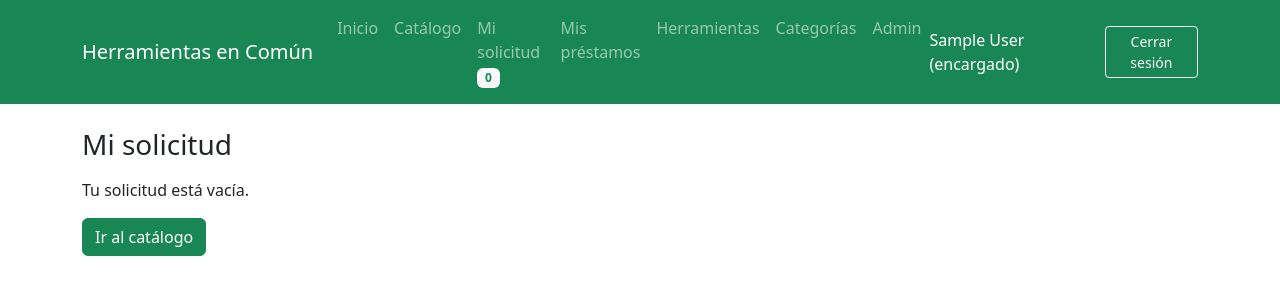
After one commit to nespinoza967/Formativa, a Django app: page /solicitud/ in a window 1280 px wide. The commit adds this page. Shown: the top 300 px of the page. Run offline with Django 5.2, Linux system fonts and the light colour scheme; the visitor is signed in with stand-in values (Sample User, id 1).

Commit message:
Punto 5: solicitud de prestamo con sesiones

```diff
--- a/herramientas_comun/settings.py
+++ b/herramientas_comun/settings.py
@@ -56,6 +56,7 @@ TEMPLATES = [
                 'django.template.context_processors.request',
                 'django.contrib.auth.context_processors.auth',
                 'django.contrib.messages.context_processors.messages',
+                'prestamos.context_processors.solicitud',
             ],
         },
     },
--- /dev/null
+++ b/prestamos/context_processors.py
@@ -0,0 +1,3 @@
+def solicitud(request):
+    """Deja disponible en todos los templates cuántas herramientas tiene la solicitud."""
+    return {'solicitud_count': len(request.session.get('solicitud', []))}
--- a/prestamos/templates/prestamos/base.html
+++ b/prestamos/templates/prestamos/base.html
@@ -13,6 +13,12 @@
             {% if user.is_authenticated %}
             <ul class="navbar-nav me-auto">
                 <li class="nav-item"><a class="nav-link" href="{% url 'inicio' %}">Inicio</a></li>
+                <li class="nav-item"><a class="nav-link" href="{% url 'catalogo' %}">Catálogo</a></li>
+                <li class="nav-item">
+                    <a class="nav-link" href="{% url 'ver_solicitud' %}">Mi solicitud
+                        <span class="badge bg-light text-success">{{ solicitud_count }}</span></a>
+                </li>
+                <li class="nav-item"><a class="nav-link" href="{% url 'mis_prestamos' %}">Mis préstamos</a></li>
                 {% if user.is_staff %}
                 <li class="nav-item"><a class="nav-link" href="{% url 'herramienta_list' %}">Herramientas</a></li>
                 <li class="nav-item"><a class="nav-link" href="{% url 'categoria_list' %}">Categorías</a></li>
--- /dev/null
+++ b/prestamos/templates/prestamos/solicitud.html
@@ -0,0 +1,37 @@
+{% extends 'prestamos/base.html' %}
+
+{% block title %}Mi solicitud{% endblock %}
+
+{% block content %}
+<h1 class="h3 mb-3">Mi solicitud</h1>
+{% if herramientas %}
+<table class="table align-middle">
+    <thead><tr><th>Código</th><th>Nombre</th><th>Categoría</th><th>Estado</th><th></th></tr></thead>
+    <tbody>
+        {% for h in herramientas %}
+        <tr>
+            <td>{{ h.codigo }}</td>
+            <td>{{ h.nombre }}</td>
+            <td>{{ h.categoria }}</td>
+            <td>{{ h.get_estado_display }}</td>
+            <td class="text-end">
+                <form method="post" action="{% url 'quitar_solicitud' h.id %}" class="m-0">
+                    {% csrf_token %}
+                    <button type="submit" class="btn btn-sm btn-outline-danger">Quitar</button>
+                </form>
+            </td>
+        </tr>
+        {% endfor %}
+    </tbody>
+</table>
+<p class="text-muted">Al confirmar, cada herramienta queda como préstamo <strong>Pendiente</strong> con devolución esperada a 7 días.</p>
+<form method="post" action="{% url 'confirmar_solicitud' %}">
+    {% csrf_token %}
+    <button type="submit" class="btn btn-success">Confirmar solicitud</button>
+    <a href="{% url 'catalogo' %}" class="btn btn-outline-secondary">Seguir agregando</a>
+</form>
+{% else %}
+<p>Tu solicitud está vacía.</p>
+<a href="{% url 'catalogo' %}" class="btn btn-success">Ir al catálogo</a>
+{% endif %}
+{% endblock %}
--- a/prestamos/urls.py
+++ b/prestamos/urls.py
@@ -18,4 +18,14 @@ urlpatterns = [
     path('categorias/nueva/', views.categoria_create, name='categoria_create'),
     path('categorias/<int:pk>/editar/', views.categoria_update, name='categoria_update'),
     path('categorias/<int:pk>/eliminar/', views.categoria_delete, name='categoria_delete'),
+
+    # Solicitud de préstamo (sesión)
+    path('catalogo/', views.catalogo, name='catalogo'),
+    path('solicitud/', views.ver_solicitud, name='ver_solicitud'),
+    path('solicitud/agregar/<int:id>/', views.agregar_solicitud, name='agregar_solicitud'),
+    path('solicitud/quitar/<int:id>/', views.quitar_solicitud, name='quitar_solicitud'),
+    path('solicitud/confirmar/', views.confirmar_solicitud, name='confirmar_solicitud'),
+
+    # Préstamos
+    path('mis-prestamos/', views.mis_prestamos, name='mis_prestamos'),
 ]
--- a/prestamos/views.py
+++ b/prestamos/views.py
@@ -1,10 +1,15 @@
+from datetime import timedelta
+
 from django.contrib import messages
 from django.contrib.auth.decorators import login_required
+from django.db import transaction
 from django.db.models import ProtectedError
 from django.shortcuts import get_object_or_404, redirect, render
+from django.utils import timezone
+from django.views.decorators.http import require_POST
 
 from .forms import CategoriaForm, HerramientaForm
-from .models import Categoria, Herramienta
+from .models import Categoria, Herramienta, Prestamo
 from .permisos import encargado_required
 
 
@@ -128,3 +133,104 @@ def categoria_delete(request, pk):
     return render(request, 'prestamos/confirmar_eliminar.html', {
         'objeto': categoria, 'tipo': 'la categoría', 'cancelar_url': 'categoria_list',
     })
+
+
+# ---------- Solicitud de préstamo (carrito en la sesión) ----------
+
+MAX_SOLICITUD = 3
+DIAS_PRESTAMO = 7
+
+
+def herramientas_prestables():
+    """Herramientas que un socio puede pedir: disponibles y que no estén en reparación."""
+    return (Herramienta.objects.select_related('categoria')
+            .filter(disponible=True)
+            .exclude(estado=Herramienta.ESTADO_REPARACION))
+
+
+@login_required
+def catalogo(request):
+    return render(request, 'prestamos/catalogo.html', {
+        'herramientas': herramientas_prestables(),
+        'solicitud': request.session.get('solicitud', []),
+        'max_solicitud': MAX_SOLICITUD,
+    })
+
+
+@login_required
+@require_POST
+def agregar_solicitud(request, id):
+    herramienta = get_object_or_404(herramientas_prestables(), pk=id)
+    solicitud = request.session.get('solicitud', [])
+
+    if herramienta.id in solicitud:
+        messages.warning(request, f'"{herramienta.nombre}" ya está en tu solicitud.')
+    elif len(solicitud) >= MAX_SOLICITUD:
+        messages.error(request, f'Tu solicitud no puede tener más de {MAX_SOLICITUD} herramientas.')
+    else:
+        solicitud.append(herramienta.id)
+        request.session['solicitud'] = solicitud
+        messages.success(request, f'"{herramienta.nombre}" agregada a tu solicitud.')
+    return redirect('catalogo')
+
+
+@login_required
+def ver_solicitud(request):
+    ids = request.session.get('solicitud', [])
+    herramientas = Herramienta.objects.select_related('categoria').filter(id__in=ids)
+    return render(request, 'prestamos/solicitud.html', {'herramientas': herramientas})
+
+
+@login_required
+@require_POST
+def quitar_solicitud(request, id):
+    solicitud = request.session.get('solicitud', [])
+    if id in solicitud:
+        solicitud.remove(id)
+        request.session.modified = True
+        messages.success(request, 'Herramienta quitada de tu solicitud.')
+    else:
+        messages.warning(request, 'Esa herramienta no estaba en tu solicitud.')
+    return redirect('ver_solicitud')
+
+
+@login_required
+@require_POST
+def confirmar_solicitud(request):
+    ids = request.session.get('solicitud', [])
+    if not ids:
+        messages.warning(request, 'Tu solicitud está vacía.')
+        return redirect('catalogo')
+
+    hoy = timezone.localdate()
+    creados, no_disponibles = [], []
+    with transaction.atomic():
+        # select_for_update bloquea las filas para que dos socios no pidan la misma herramienta a la vez
+        for herramienta in Herramienta.objects.select_for_update().filter(id__in=ids):
+            if not herramienta.disponible or herramienta.estado == Herramienta.ESTADO_REPARACION:
+                no_disponibles.append(herramienta.nombre)
+                continue
+            Prestamo.objects.create(
+                socio=request.user,
+                herramienta=herramienta,
+                fecha_solicitud=hoy,
+                fecha_devolucion_esperada=hoy + timedelta(days=DIAS_PRESTAMO),
+                estado=Prestamo.ESTADO_PENDIENTE,
+            )
+            herramienta.disponible = False
+            herramienta.save(update_fields=['disponible'])
+            creados.append(herramienta.nombre)
+
+    del request.session['solicitud']
+
+    if creados:
+        messages.success(request, f'Solicitud enviada: {len(creados)} préstamo(s) pendiente(s) ({", ".join(creados)}).')
+    if no_disponibles:
+        messages.error(request, f'Ya no estaban disponibles: {", ".join(no_disponibles)}.')
+    return redirect('mis_prestamos')
+
+
+@login_required
+def mis_prestamos(request):
+    prestamos = Prestamo.objects.select_related('herramienta').filter(socio=request.user)
+    return render(request, 'prestamos/mis_prestamos.html', {'prestamos': prestamos})
```
Also changed, not shown: prestamos/templates/prestamos/catalogo.html (added, +35 -0 lines), prestamos/templates/prestamos/mis_prestamos.html (added, +23 -0 lines).
